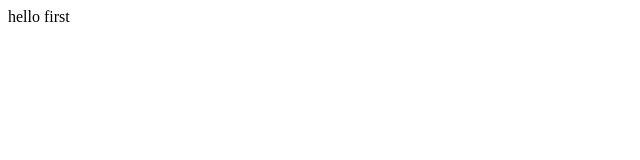
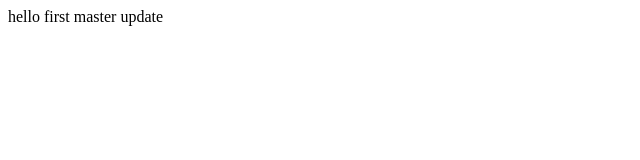
Before and after one commit to 13088835983/git-demo, a plain HTML site: page index.html in a window 1280 px wide. Shown: the whole page, without its empty margins (0-640 px from the left). Drawn offline with Linux system fonts and the light colour scheme.

Commit message:
在maste 修改

```diff
--- a/index.html
+++ b/index.html
@@ -10,6 +10,7 @@
 
 <body>
   hello first
+  master update
 </body>
 
 </html>
```
